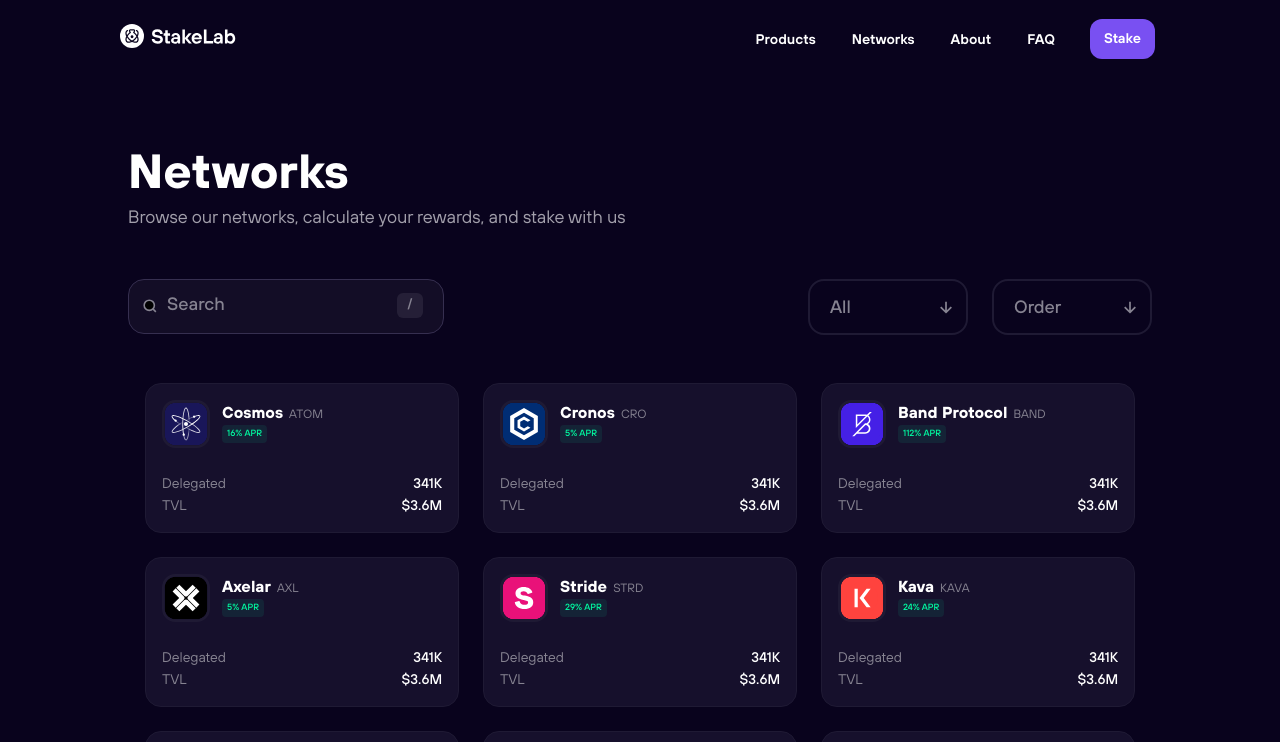
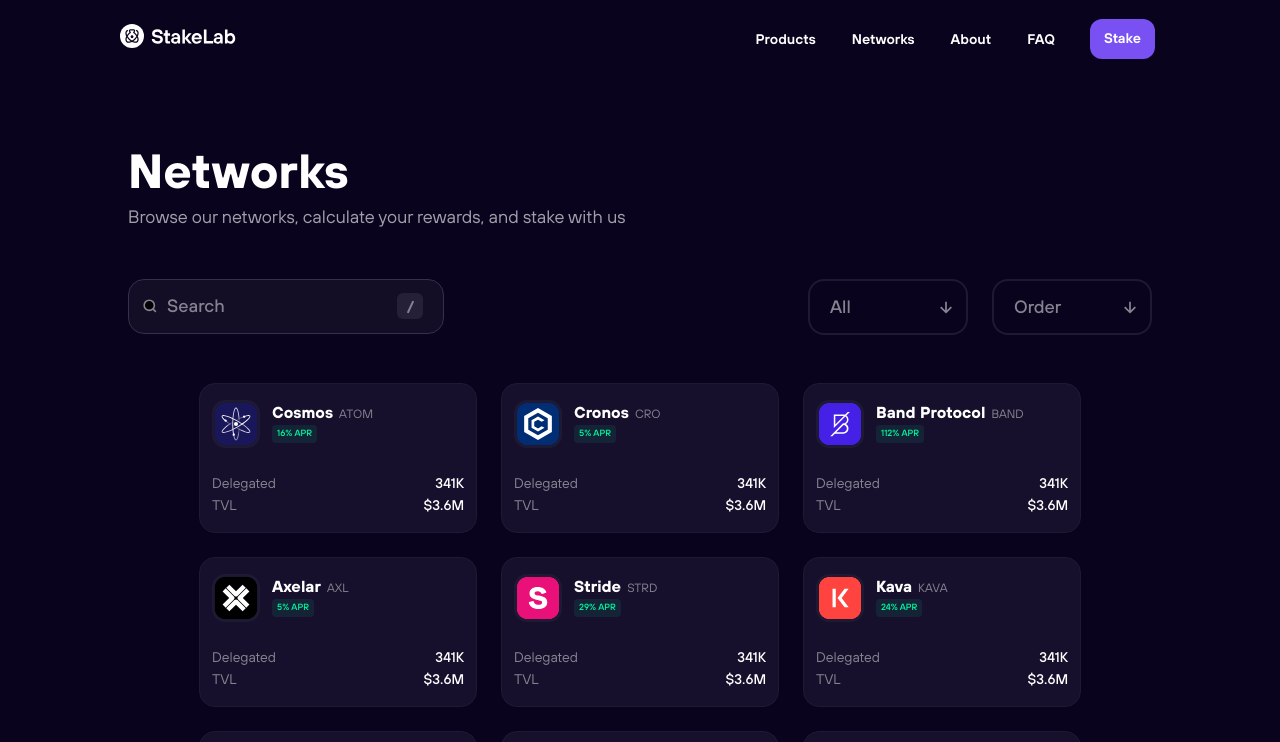
Before and after one commit to klaxurit/Backup, a React (Vite) app: page /networks in a window 1280 px wide. Shown: the top 742 px of the page. Built offline with nearby package versions, Linux system fonts and the light colour scheme.

Commit message:
update network scss and searchbar

```diff
--- a/src/pages/Networks/index.tsx
+++ b/src/pages/Networks/index.tsx
@@ -15,6 +15,7 @@
   const [order, setOrder] = useState('');
   const [showAllOptions, setShowAllOptions] = useState(false);
   const [showOrderOptions, setShowOrderOptions] = useState(false);
+  const [isTyping, setIsTyping] = useState(false);
   const allButtonRef = useRef(null);
   const orderButtonRef = useRef(null);
 
@@ -48,10 +49,13 @@
                   className="Networks__content__control__searchBar__content__left__input"
                   placeholder="Search"
                   value={search}
-                  onChange={e => setSearch(e.target.value)}
+                  onChange={e => {
+                    setSearch(e.target.value);
+                    setIsTyping(e.target.value !== '');
+                  }}
                 />
               </div>
-              <span className="Networks__content__control__searchBar__content__iconSlash icon--small icon__white">/</span>
+              <span className={`Networks__content__control__searchBar__content__iconSlash icon--small icon__white ${isTyping ? 'icon--active' : ''}`} onClick={() => { setSearch(''); setIsTyping(false); }}></span>
               <LogoParams className="Networks__content__control__searchBar__content__iconParams icon--small icon__white"/>
             </div>
           </div>
--- a/styles/components/_header.scss
+++ b/styles/components/_header.scss
@@ -12,6 +12,7 @@
   }
   @media (min-width: 992px) {
     .header__firstBlock {
+      margin-top: 20px;
       display: flex;
       flex-direction: row;
       justify-content: flex-start;
--- a/styles/components/_hero.scss
+++ b/styles/components/_hero.scss
@@ -6,10 +6,8 @@
   border-radius: 32px;
   background: #16102C;
   margin-top: 10px;
-  // margin-left: 10px;
-  // margin-right: 10px;
   row-gap: 16px;
-  z-index: 999;
+  z-index: 99;
   max-width: 345px;
   max-height: 305px;
   @media #{$lg} {
@@ -17,6 +15,8 @@
     border-radius: 80px;
     row-gap: 40px;
     margin-right: 590px;
+    max-width: 580px;
+    max-height: 470px;
   }
   &__title {
     color: white;
--- a/styles/components/_navbar.scss
+++ b/styles/components/_navbar.scss
@@ -122,7 +122,7 @@
         background-color: $primary-blacker-bis;
         z-index: 1000;
         .btn--small {
-          margin-bottom: 300px;
+          margin-bottom: 200px;
         }
       }
 
@@ -366,7 +366,7 @@
 .burger {
   width: 12px;
   height: 1rem;
-  padding: 0.7rem 0.8rem;
+  padding: 0.6rem 0.7rem;
   box-sizing: content-box; /* Ajoutez cette ligne */
   position: relative;
   transform: rotate(0deg);
@@ -411,10 +411,12 @@
 
 .burger.open .burger-inner div:nth-child(1) {
   transform: rotate(45deg);
+  height: 2.5px;
   top: 6px;
 }
 
 .burger.open .burger-inner div:nth-child(2) {
   transform: rotate(-45deg);
+  height: 2.5px;
   top: 6px;
 }
--- a/styles/components/_networkItem.scss
+++ b/styles/components/_networkItem.scss
@@ -71,12 +71,16 @@
     }
   }
   &--detailed {
-    min-width: 280px;
-    min-height: 110px;
+    width: 280px;
+    max-width: 140px;
     background: #16102c;
     border: 1px solid #1f1a34;
-    padding: 16px;
+    padding: 4px 12px;
     gap: 24px;
+    @media #{$lg} {
+      max-width: 252px;
+      max-height: 144px;
+    }
   }
   &__header {
     width: 100%;
--- a/styles/components/_products.scss
+++ b/styles/components/_products.scss
@@ -64,6 +64,7 @@
         margin-top: 15px;
         padding: 16px 20px;
         &--soon {
+          outline: none;
           font-family: "TT Hoves Medium";
           background-color: $primary-dark;
           color: $primary-lighter;
--- a/styles/pages/_networks.scss
+++ b/styles/pages/_networks.scss
@@ -50,13 +50,29 @@
         border: 1px solid var(--neutral-onyx-darker, #362f50);
         background: rgba(255, 255, 255, 0.04);
         &:hover {
+          border: 1px solid $primary-medium;
+        }
+        &:focus-within {
           border: 1px solid $primary-light;
         }
+        &:focus-visible {
+          border-radius: 16px;
+          border: 1px solid var(--primary-tanzanite-light, #7950f2);
+          background: rgba(255, 255, 255, 0.06);
+          box-shadow: 0px 0px 0px 6px rgba(121, 80, 242, 0.24);
+        }
+
         &__content {
           display: flex;
           align-items: center;
           justify-content: space-between;
           width: 100%;
+          &:focus-visible {
+            border-radius: 16px;
+            border: 1px solid var(--primary-tanzanite-light, #7950f2);
+            background: rgba(255, 255, 255, 0.06);
+            box-shadow: 0px 0px 0px 6px rgba(121, 80, 242, 0.24);
+          }
           &__left {
             display: flex;
             align-items: center;
@@ -65,12 +81,16 @@
               width: 14px;
             }
             &__input {
+              font-family: "TT Hoves Medium";
+              color: white;
               outline: none;
               background: none;
               border: none;
               padding: 5px 10px;
               margin: 0;
-              color: $neutral-light;
+              caret-color: $primary-light;
+              font-size: 18px;
+              max-width: 200px;
               &::placeholder {
                 font-family: "TT Hoves Medium";
                 font-weight: 500;
@@ -96,7 +116,7 @@
             font-size: 12px;
             line-height: 19px;
             width: 24px;
-            height: 23px;
+            height: 24px;
             color: $neutral-pure;
             text-align: center;
             padding: 1px;
@@ -138,13 +158,13 @@
           }
           &__pannel2 {
             position: absolute;
-            right: 135px;
-            top: 365px;
+            right: 128px;
+            top: 340px;
           }
           &__pannel1 {
             position: absolute;
-            right: 320px;
-            top: 365px;
+            right: 310px;
+            top: 340px;
           }
           &__pannel1,
           &__pannel2 {
@@ -227,3 +247,58 @@
     }
   }
 }
+
+.Networks__content__control__searchBar__content__iconSlash {
+  position: relative;
+  transition: transform 0.3s ease;
+}
+
+.Networks__content__control__searchBar__content__iconSlash::before,
+.Networks__content__control__searchBar__content__iconSlash::after {
+  content: "";
+  position: absolute;
+  width: 50%;
+  height: 2px;
+  background: $neutral-pure;
+  top: 50%;
+  left: 25%;
+  transition: transform 0.3s ease;
+}
+
+.Networks__content__control__searchBar__content__iconSlash::before {
+  transform: rotate(-65deg);
+}
+
+.Networks__content__control__searchBar__content__iconSlash::after {
+  transform: rotate(45deg);
+  opacity: 0;
+}
+
+.Networks__content__control__searchBar__content__iconSlash.icon--active::before {
+  animation: rotate-first-slash 0.3s ease-out forwards;
+}
+
+.Networks__content__control__searchBar__content__iconSlash.icon--active::after {
+  opacity: 1;
+  animation: cross-fade 0.3s ease-out forwards;
+}
+
+@keyframes rotate-first-slash {
+  0% {
+    transform: rotate(-65deg);
+  }
+  100% {
+    transform: rotate(-45deg);
+  }
+}
+
+@keyframes cross-fade {
+  0% {
+    opacity: 0;
+    transform: rotate(-45deg);
+  }
+  100% {
+    opacity: 1;
+    transform: rotate(45deg);
+  }
+}
```
